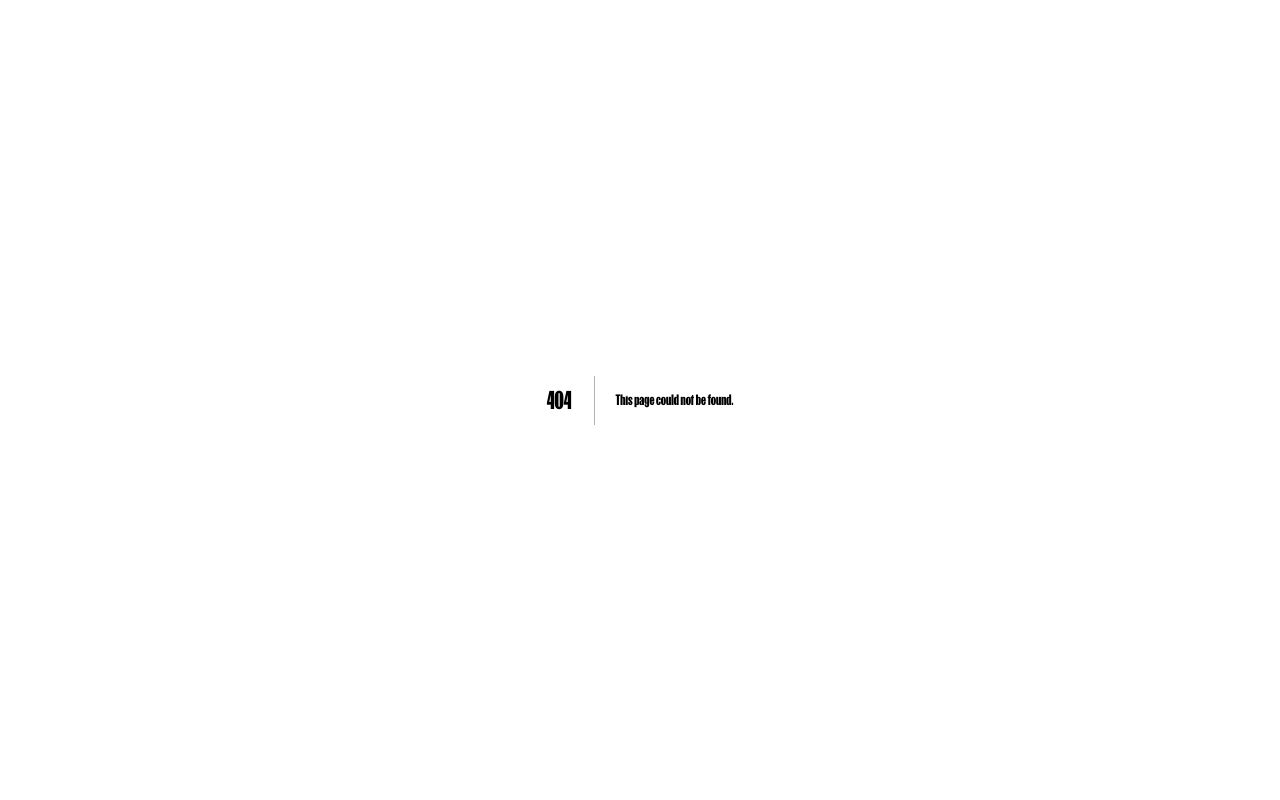
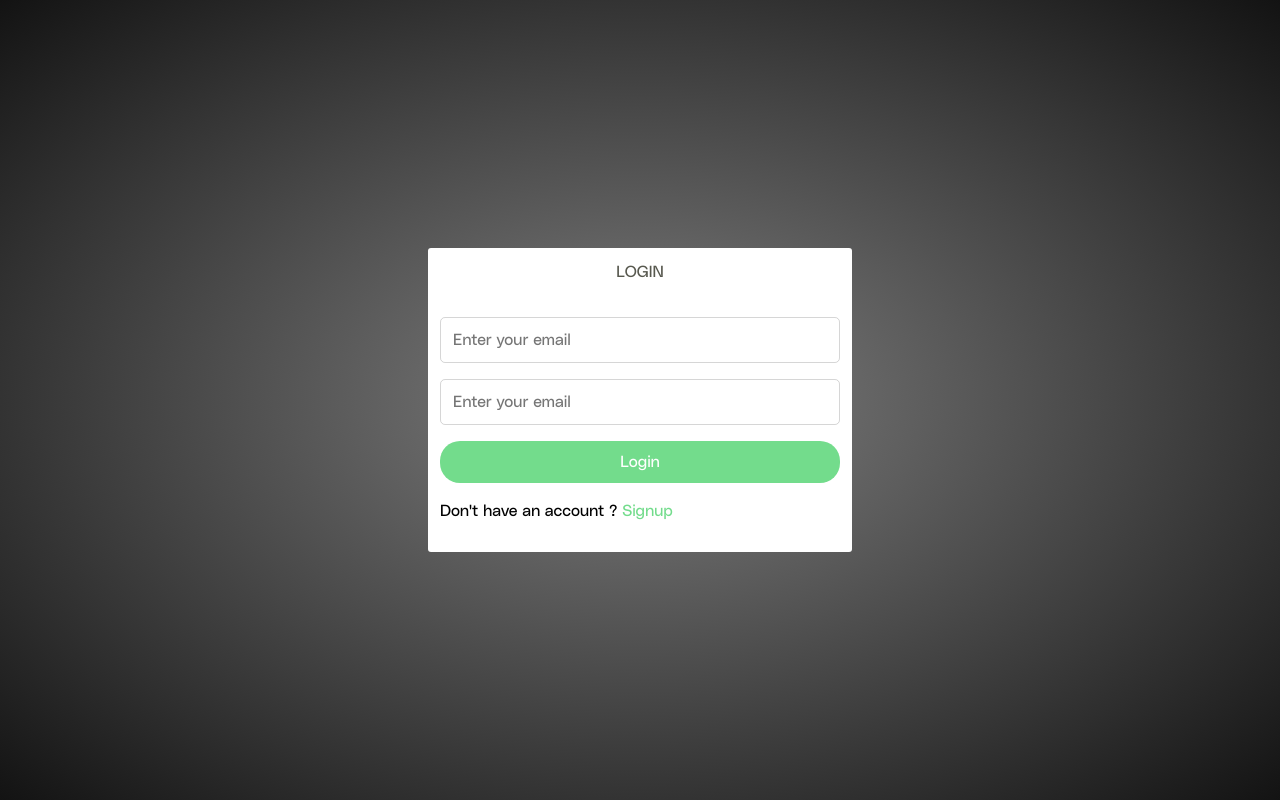
Before and after one commit to HarcourtHamsa/Frontier, a Next.js app: page /login in a window 1280 px wide. Before the commit this address had no page. Built offline with nearby package versions, Linux system fonts and the light colour scheme.

Commit message:
feature: login page

```diff
--- /dev/null
+++ b/pages/login/index.tsx
@@ -0,0 +1,29 @@
+import React from 'react'
+import Link from 'next/link'
+import Button from '../../components/Button/Button'
+import InputField from '../../components/InputField/InputField'
+import styles from './login.module.scss'
+
+const index = () => {
+  return (
+    <div className={styles.loginForm}>
+      <div className={styles.card}>
+        <form>
+          <p className={styles.title}>login</p>
+          <InputField type='email' placeholder='Enter your email'/>
+          <InputField type='email' placeholder='Enter your email'/>
+          <Button label='Login' theme='green' />
+        </form>
+
+        <p>
+          Don't have an account ?{" "}
+          <Link href={"/signup"}>
+            <a>Signup</a>
+          </Link>
+        </p>
+      </div>
+    </div>
+  )
+}
+
+export default index
--- /dev/null
+++ b/pages/login/login.module.scss
@@ -0,0 +1,37 @@
+@import "../../styles/mixins";
+@import "../../styles/variables";
+
+.loginForm{
+  width: 100%;
+  min-height: 100vh;
+  height: fit-content;
+  display: flex;
+  justify-content: center;
+  align-items: center;
+  background: radial-gradient(gray, #131313);
+
+  .card{
+    width: 80%;
+    background-color: white;
+    padding: 12px;
+    border-radius: 3px;
+    margin: 4em 0;
+
+    .title {
+      text-transform: uppercase;
+      margin: auto;
+      width: fit-content;
+      margin-bottom: 2em;
+      color: rgb(87, 88, 78)
+    }
+
+    a {
+      text-decoration: none;
+      color: $col-green;
+    }
+
+    @include respond-to("mobile") {
+      width: 400px;
+    }
+  }
+}
```
Also changed, not shown: 2 other files (tests, documents, lock files or other folders).
